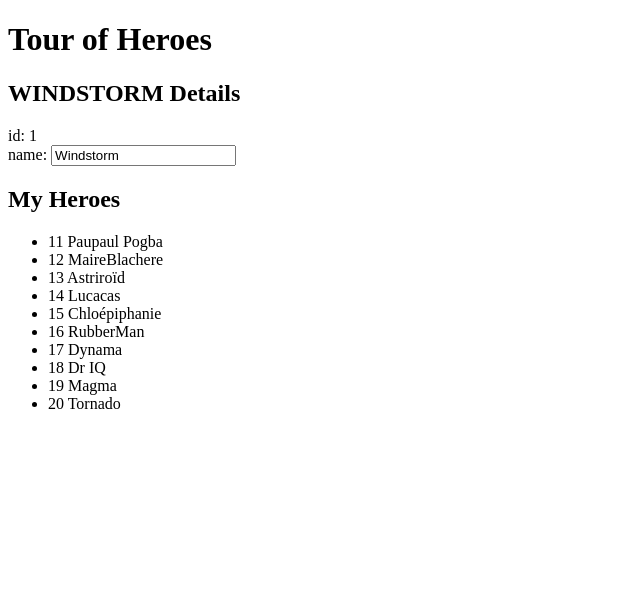
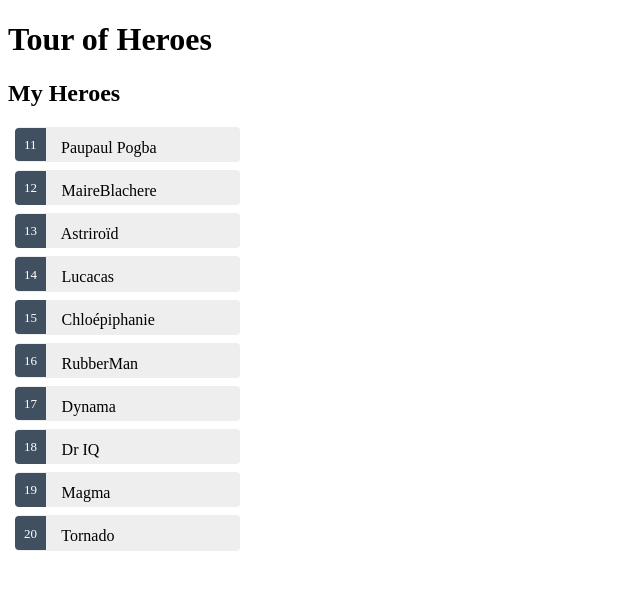
Before and after one commit to Pierrick-Loiacono/angular-tour-of-heroes-loiacopi, an Angular app: page / in a window 1280 px wide. Shown: the top 590 px of the page, without its empty margins (0-640 px from the left). Built offline with nearby package versions, Linux system fonts and the light colour scheme.

Commit message:
2eme partie Tuto + commencement 3eme partie

```diff
--- a/src/app/app.module.ts
+++ b/src/app/app.module.ts
@@ -5,11 +5,13 @@
 import { AppComponent } from './app.component';
 import { HeroesComponent } from './heroes/heroes.component';
 import {FormsModule} from '@angular/forms';
+import { HeroDetailComponent } from './hero-detail/hero-detail.component';
 
 @NgModule({
   declarations: [
     AppComponent,
-    HeroesComponent
+    HeroesComponent,
+    HeroDetailComponent
   ],
   imports: [
     BrowserModule,
--- /dev/null
+++ b/src/app/hero-detail/hero-detail.component.html
@@ -0,0 +1 @@
+<p>hero-detail works!</p>
--- /dev/null
+++ b/src/app/hero-detail/hero-detail.component.ts
@@ -0,0 +1,15 @@
+import { Component, OnInit } from '@angular/core';
+
+@Component({
+  selector: 'app-hero-detail',
+  templateUrl: './hero-detail.component.html',
+  styleUrls: ['./hero-detail.component.css']
+})
+export class HeroDetailComponent implements OnInit {
+
+  constructor() { }
+
+  ngOnInit() {
+  }
+
+}
--- a/src/app/heroes/heroes.component.css
+++ b/src/app/heroes/heroes.component.css
@@ -0,0 +1,44 @@
+/* HeroesComponent's private CSS styles */
+.heroes {
+  margin: 0 0 2em 0;
+  list-style-type: none;
+  padding: 0;
+  width: 15em;
+}
+.heroes li {
+  cursor: pointer;
+  position: relative;
+  left: 0;
+  background-color: #EEE;
+  margin: .5em;
+  padding: .3em 0;
+  height: 1.6em;
+  border-radius: 4px;
+}
+.heroes li:hover {
+  color: #607D8B;
+  background-color: #DDD;
+  left: .1em;
+}
+.heroes li.selected {
+  background-color: #CFD8DC;
+  color: white;
+}
+.heroes li.selected:hover {
+  background-color: #BBD8DC;
+  color: white;
+}
+.heroes .badge {
+  display: inline-block;
+  font-size: small;
+  color: white;
+  padding: 0.8em 0.7em 0 0.7em;
+  background-color:#405061;
+  line-height: 1em;
+  position: relative;
+  left: -1px;
+  top: -4px;
+  height: 1.8em;
+  margin-right: .8em;
+  border-radius: 4px 0 0 4px;
+}
--- a/src/app/heroes/heroes.component.html
+++ b/src/app/heroes/heroes.component.html
@@ -1,15 +1,20 @@
-<h2>{{hero.name | uppercase}} Details</h2>
-<div><span>id: </span>{{hero.id}}</div>
-<div>
-  <label>name:
-    <input [(ngModel)]="hero.name" placeholder="name"/>
-  </label>
-</div>
-
-
 <h2>My Heroes</h2>
 <ul class="heroes">
-  <li *ngFor="let hero of heroes">
+  <li *ngFor="let hero of heroes"
+      [class.selected]="hero === selectedHero"
+      (click)="onSelect(hero)">
     <span class="badge">{{hero.id}}</span> {{hero.name}}
   </li>
 </ul>
+
+<div *ngIf="selectedHero">
+
+  <h2>{{selectedHero.name | uppercase}} Details</h2>
+  <div><span>id: </span>{{selectedHero.id}}</div>
+  <div>
+    <label>name:
+      <input [(ngModel)]="selectedHero.name" placeholder="name"/>
+    </label>
+  </div>
+
+</div>
--- a/src/app/heroes/heroes.component.ts
+++ b/src/app/heroes/heroes.component.ts
@@ -8,7 +8,10 @@
   templateUrl: './heroes.component.html',
   styleUrls: ['./heroes.component.css']
 })
+
 export class HeroesComponent implements OnInit {
+
+  constructor() { }
 
   hero: Hero = {
     id: 1,
@@ -17,9 +20,11 @@
 
   heroes = HEROES;
 
-  constructor() { }
+  selectedHero: Hero;
+  onSelect(hero: Hero): void {
+    this.selectedHero = hero;
+  }
 
   ngOnInit() {
   }
-
 }
```
Also changed, not shown: src/app/hero-detail/hero-detail.component.css (added), 1 other file (tests, documents, lock files or other folders).
